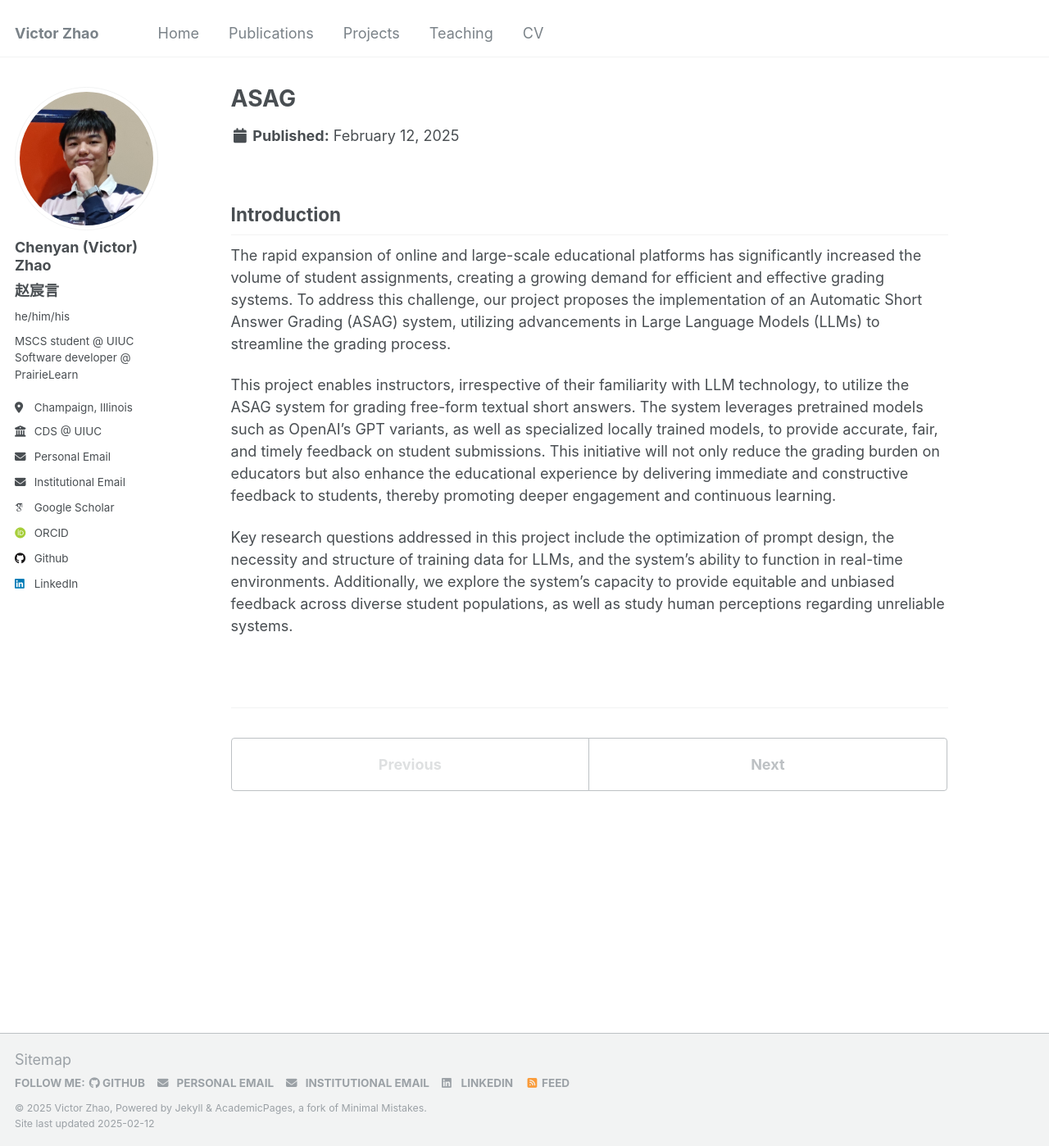
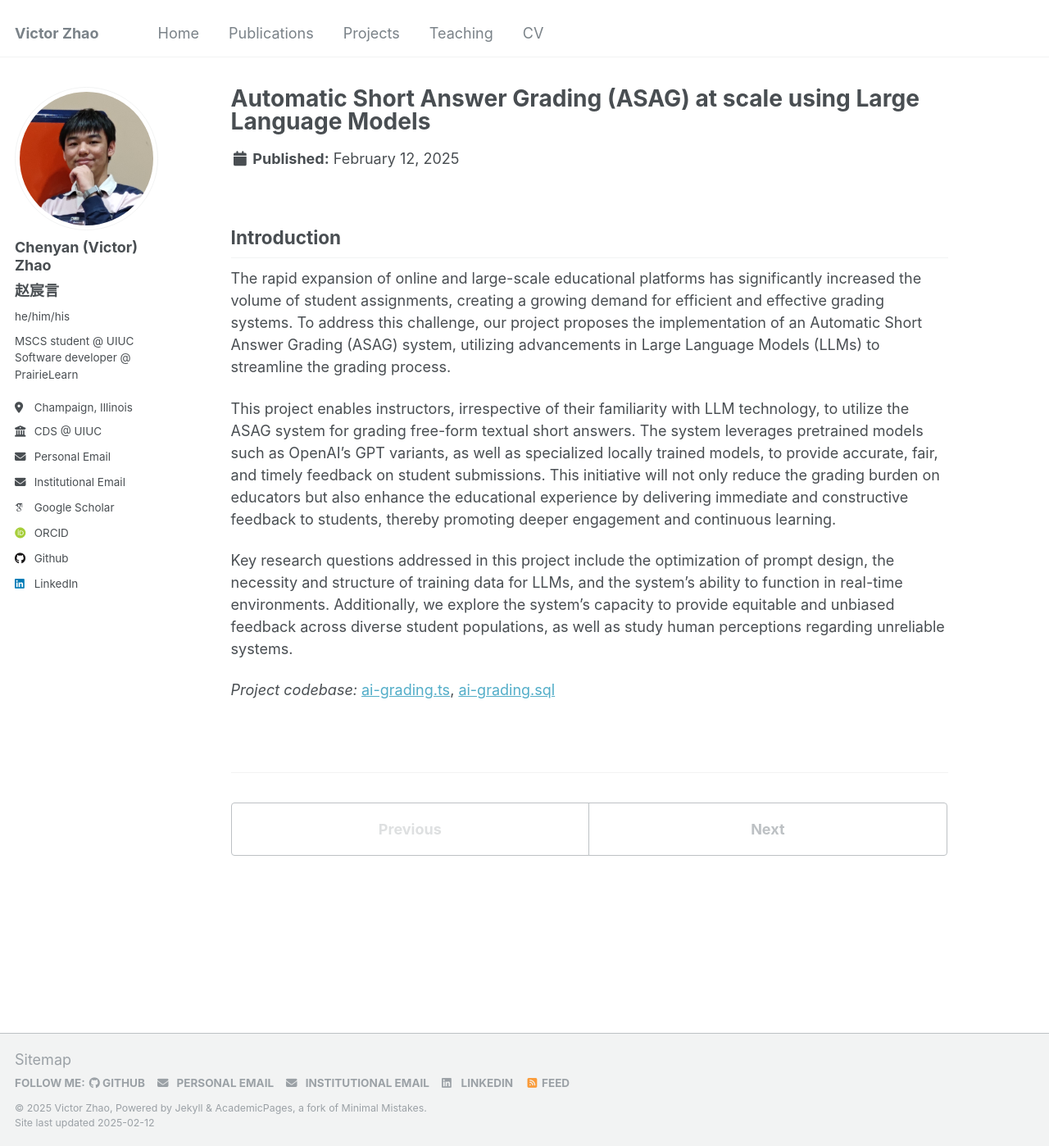
Before and after one commit to Victorsss-Orz/Victorsss-Orz.github.io, a Jekyll site: the page built from _projects/001_ASAG.md, in a window 1280 px wide and 1398 px high. Shown: the whole window at 82% size. Built offline with Jekyll 4.4.1, drawn with Linux system fonts in a browser that asks for light colours; some web fonts are replaced.

Commit message:
rename links, standardize templating for projects

```diff
--- a/_projects/ASAG.md
+++ b/_projects/001_ASAG.md
@@ -1,6 +1,9 @@
 ---
-permalink: /project/ASAG
-title: ASAG
+permalink: /projects/ASAG
+title: Automatic Short Answer Grading (ASAG) at scale using Large Language Models
+excerpt:
+  "This project enables instructors, irrespective of their familiarity with LLM technology, to utilize the ASAG
+  system for grading free-form textual short answers. "
 ---
 
 ## Introduction
@@ -22,3 +25,7 @@ Key research questions addressed in this project include the optimization of pro
 and structure of training data for LLMs, and the system's ability to function in real-time environments.
 Additionally, we explore the system's capacity to provide equitable and unbiased feedback across diverse
 student populations, as well as study human perceptions regarding unreliable systems.
+
+_Project codebase:_
+<a href="https://github.com/PrairieLearn/PrairieLearn/blob/master/apps/prairielearn/src/ee/lib/ai-grading.ts">ai-grading.ts</a>,
+<a href="https://github.com/PrairieLearn/PrairieLearn/blob/master/apps/prairielearn/src/ee/lib/ai-grading.sql">ai-grading.sql</a>
```
Also changed, not shown: _pages/projects.html (+12 -8 lines), _projects/002_CS101.md (added, +29 -0 lines), _projects/003_Calculator.md (added, +21 -0 lines), _projects/CS101.md (deleted, +0 -6 lines), _publications/2023-06-25-deadline-flexibility.md (renamed from _publications/2023-06-25-how-much-deadline-flexibility-on-formative-assessments-should-we-be-giving-to-our-students.md, +1 -1 lines), _publications/2024-06-11-autograding-induction-proofs.md (renamed from _publications/2024-06-11-autograding-mathematical-induction-proofs-with-natural-language-processing.md, +1 -1 lines), _publications/2024-07-03-meetingmayhem-user-experience.md (renamed from _publications/2024-07-03-A-User-Experience-Study-of-MeetingMayhem-A-Web-Based-Game-to-Teach-Adversarial-Thinking.md, +1 -1 lines), _publications/2024-12-05-bayesian-grading.md (renamed from _publications/2024-12-05-A-Case-For-Bayesian-Grading.md, +1 -1 lines), _publications/2025-06-22-tool-structured-roles.md (added, +13 -0 lines).
